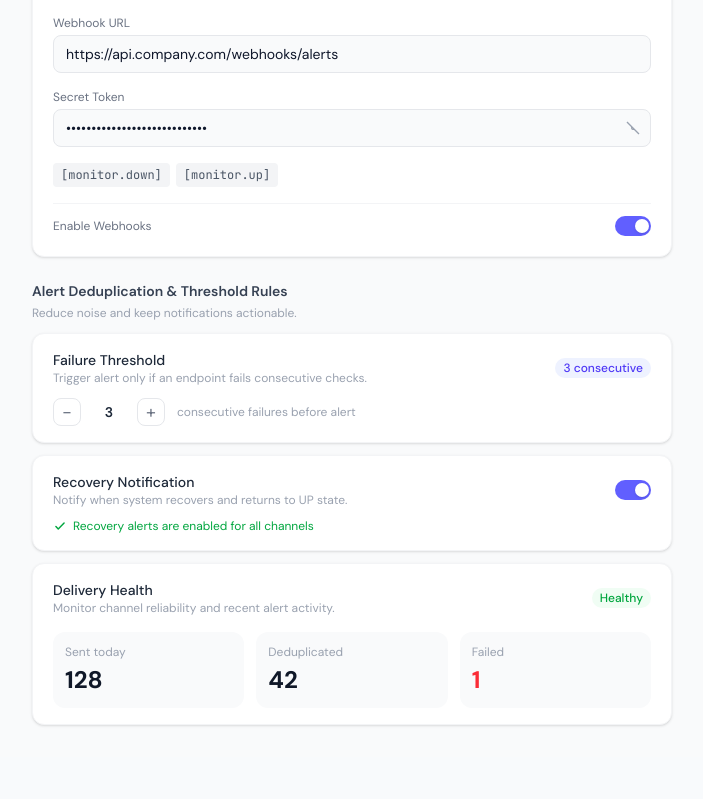
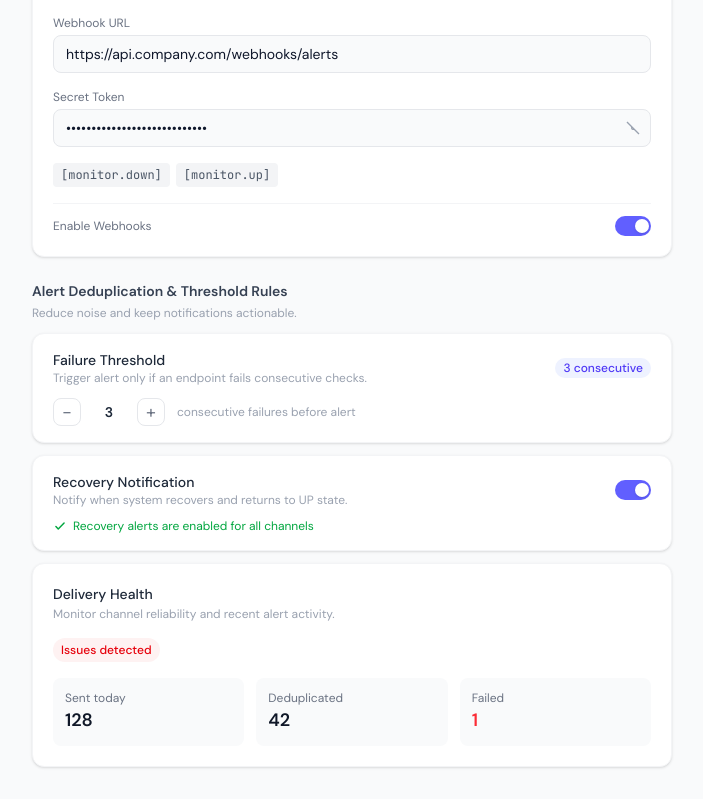
Before and after one commit to Weeravaradhana/Pulse-api-monitoring-client, a Next.js app: page /dashboard/notification in a window 1280 px wide. Shown: the part 686-1485 px from the top of the page, without its empty margins (288-991 px from the left). Before the commit the page ends 1443 px from the top, so only its background shows below. Built offline with nearby package versions, Linux system fonts and the light colour scheme.

Commit message:
feat(ui): enhance DeliveryHealthCard with status indicator and structured metrics layout

```diff
--- a/src/components/notification/delivery-health-card.tsx
+++ b/src/components/notification/delivery-health-card.tsx
@@ -10,31 +10,55 @@ export default function DeliveryHealthCard({
                                                failed = 0,
                                            }: DeliveryHealthCardProps) {
     return (
-        <div className="bg-white rounded-xl border border-gray-100 shadow-sm px-5 py-4">
-            <div className="flex items-center justify-between mb-4">
-                <div>
-                    <p className="text-sm font-medium text-gray-800">Delivery Health</p>
-                    <p className="text-xs text-gray-400">Monitor channel reliability and recent alert activity.</p>
-                </div>
-                <span className="text-xs bg-green-50 text-green-600 font-medium px-2 py-0.5 rounded-full">
-          Healthy
+        <div className="bg-white rounded-xl border border-gray-100 shadow-sm p-4 sm:p-5 space-y-4">
+
+            <div>
+                <p className="text-sm font-medium text-gray-800">
+                    Delivery Health
+                </p>
+                <p className="text-xs text-gray-400 mt-0.5">
+                    Monitor channel reliability and recent alert activity.
+                </p>
+            </div>
+
+            <div className="flex items-center">
+        <span
+            className={`text-xs px-2 py-1 rounded-full font-medium ${
+                failed > 0
+                    ? "bg-red-50 text-red-600"
+                    : "bg-green-50 text-green-600"
+            }`}
+        >
+          {failed > 0 ? "Issues detected" : "Healthy"}
         </span>
             </div>
-            <div className="grid grid-cols-3 gap-3">
-                <div className="bg-gray-50 rounded-xl p-3">
-                    <p className="text-xs text-gray-400 mb-1">Sent today</p>
-                    <p className="text-2xl font-bold text-gray-900">{sentToday}</p>
+
+            <div className="grid grid-cols-1 sm:grid-cols-3 gap-3">
+                <div className="bg-gray-50 rounded-lg p-3">
+                    <p className="text-xs text-gray-500">Sent today</p>
+                    <p className="text-lg font-semibold text-gray-900">
+                        {sentToday}
+                    </p>
                 </div>
-                <div className="bg-gray-50 rounded-xl p-3">
-                    <p className="text-xs text-gray-400 mb-1">Deduplicated</p>
-                    <p className="text-2xl font-bold text-gray-900">{deduplicated}</p>
+
+                <div className="bg-gray-50 rounded-lg p-3">
+                    <p className="text-xs text-gray-500">Deduplicated</p>
+                    <p className="text-lg font-semibold text-gray-900">
+                        {deduplicated}
+                    </p>
                 </div>
-                <div className="bg-gray-50 rounded-xl p-3">
-                    <p className="text-xs text-gray-400 mb-1">Failed</p>
-                    <p className={`text-2xl font-bold ${failed > 0 ? "text-red-500" : "text-gray-900"}`}>
+
+                <div className="bg-gray-50 rounded-lg p-3">
+                    <p className="text-xs text-gray-500">Failed</p>
+                    <p
+                        className={`text-lg font-semibold ${
+                            failed > 0 ? "text-red-500" : "text-gray-900"
+                        }`}
+                    >
                         {failed}
                     </p>
                 </div>
+
             </div>
         </div>
     );
```
